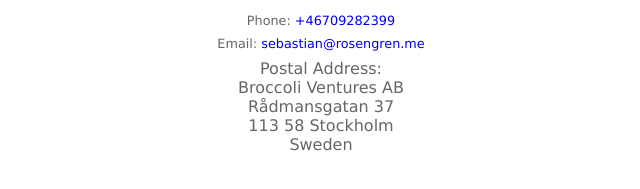
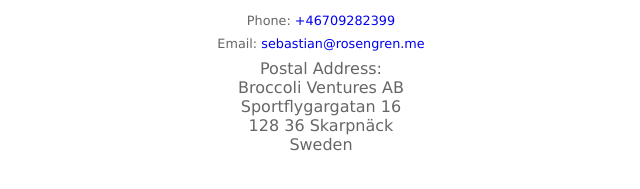
Before and after one commit to srosengren/broccoliventures.com, a plain HTML site: page index.html in a window 1280 px wide. Shown: the part 251-440 px from the top of the page, 319-959 px from the left. Drawn offline with Linux system fonts and the light colour scheme.

Commit message:
Updated postal address

```diff
--- a/index.html
+++ b/index.html
@@ -77,8 +77,8 @@
             <pre>
 Postal Address:
 Broccoli Ventures AB
-Rådmansgatan 37
-113 58 Stockholm
+Sportflygargatan 16
+128 36 Skarpnäck
 Sweden
               </pre>
           </li>
```
